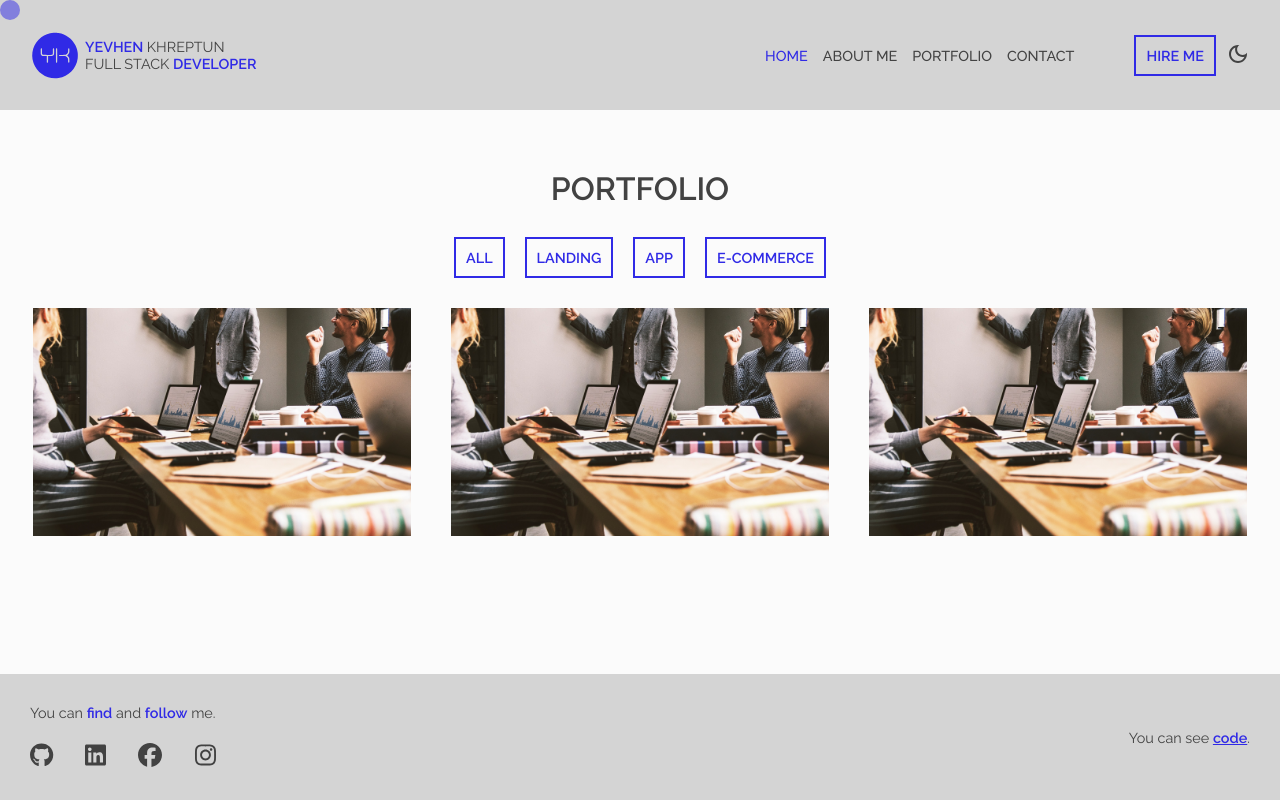
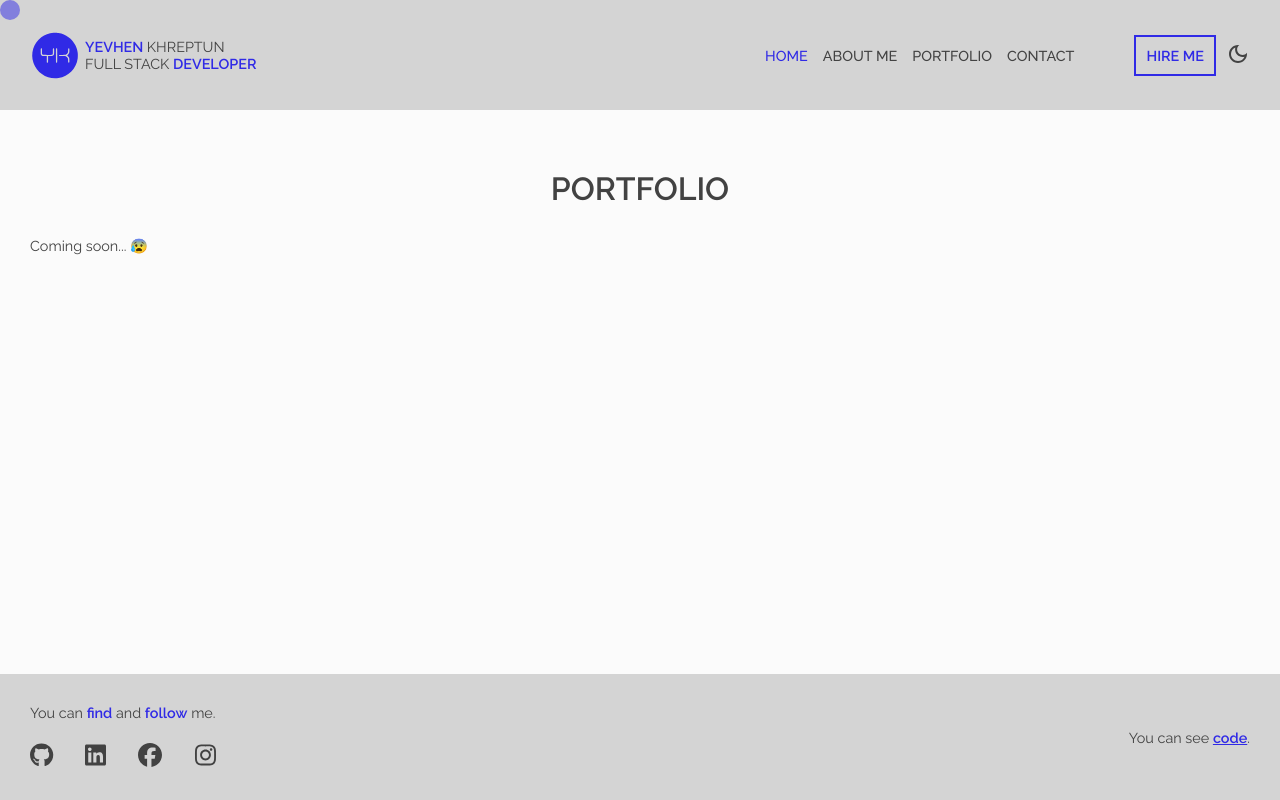
Before and after one commit to khreptunyevhen/react-portfolio, a React (Vite) app: page /portfolio in a window 1280 px wide. Built offline with nearby package versions, Linux system fonts and the light colour scheme.

Commit message:
Updated the portfolio page when dont have projects

```diff
--- a/src/components/Portfolio.jsx
+++ b/src/components/Portfolio.jsx
@@ -18,8 +18,14 @@ const Portfolio = () => {
     <section className="portfolio">
       <div className="container">
         <SectionTitle>Portfolio</SectionTitle>
-        <ProjectsTypeFilter projectTypes={projectTypes} />
-        <ProjectsBox allProjects={allProjects} />
+        {allProjects.length > 0 ? (
+          <>
+            <ProjectsTypeFilter projectTypes={projectTypes} />
+            <ProjectsBox allProjects={allProjects} />
+          </>
+        ) : (
+          <p>Coming soon... 😰</p>
+        )}
       </div>
     </section>
   );
--- a/src/source/info.js
+++ b/src/source/info.js
@@ -53,80 +53,80 @@ export const info = {
     },
   ],
   projects: [
-    {
-      id: 1,
-      title: "Personal portfolio",
-      type: "Landing",
-      description:
-        "Lorem ipsum dolor sit amet consectetur adipisicing elit. Dignissimos odit, labore cum, magni est reiciendis esse nihil id sunt saepe ullam velit molestias beatae voluptas tenetur nemo quisquam iure possimus. Aliquid culpa alias, cum, ducimus cupiditate nihil quaerat delectus facilis molestias eaque architecto odio saepe obcaecati ex ipsa provident debitis harum esse tempore itaque ea a nesciunt numquam similique. Nisi!",
-      shortDescription:
-        "Lorem ipsum dolor sit amet consectetur adipisicing elit.",
-      technology: {
-        title: "Technology",
-        skills: [
-          "HTML",
-          "CSS/SCSS",
-          "TailwindCSS",
-          "JavaScript",
-          "React",
-          "Debug",
-          "Responsive Design",
-          "BEM methodology",
-        ],
-      },
-      img: "./images/projects/gallery-1.jpg",
-      code: "",
-      preview: "",
-    },
-    {
-      id: 2,
-      title: "Polls Planet",
-      type: "App",
-      description:
-        "Lorem ipsum dolor sit amet consectetur adipisicing elit. Dignissimos odit, labore cum, magni est reiciendis esse nihil id sunt saepe ullam velit molestias beatae voluptas tenetur nemo quisquam iure possimus. Aliquid culpa alias, cum, ducimus cupiditate nihil quaerat delectus facilis molestias eaque architecto odio saepe obcaecati ex ipsa provident debitis harum esse tempore itaque ea a nesciunt numquam similique. Nisi!",
-      shortDescription:
-        "Lorem ipsum dolor sit amet consectetur adipisicing elit.",
-      technology: {
-        title: "Technology",
-        skills: [
-          "HTML",
-          "CSS/SCSS",
-          "TailwindCSS",
-          "JavaScript",
-          "React",
-          "Debug",
-          "Responsive Design",
-          "BEM methodology",
-        ],
-      },
-      img: "./images/projects/gallery-1.jpg",
-      code: "",
-      preview: "",
-    },
-    {
-      id: 3,
-      title: "Shoes store",
-      type: "e-commerce",
-      description:
-        "Lorem ipsum dolor sit amet consectetur adipisicing elit. Dignissimos odit, labore cum, magni est reiciendis esse nihil id sunt saepe ullam velit molestias beatae voluptas tenetur nemo quisquam iure possimus. Aliquid culpa alias, cum, ducimus cupiditate nihil quaerat delectus facilis molestias eaque architecto odio saepe obcaecati ex ipsa provident debitis harum esse tempore itaque ea a nesciunt numquam similique. Nisi!",
-      shortDescription:
-        "Lorem ipsum dolor sit amet consectetur adipisicing elit.",
-      technology: {
-        title: "Technology",
-        skills: [
-          "HTML",
-          "CSS/SCSS",
-          "TailwindCSS",
-          "JavaScript",
-          "React",
-          "Debug",
-          "Responsive Design",
-          "BEM methodology",
-        ],
-      },
-      img: "./images/projects/gallery-1.jpg",
-      code: "",
-      preview: "",
-    },
+    // {
+    //   id: 1,
+    //   title: "Personal portfolio",
+    //   type: "Landing",
+    //   description:
+    //     "Lorem ipsum dolor sit amet consectetur adipisicing elit. Dignissimos odit, labore cum, magni est reiciendis esse nihil id sunt saepe ullam velit molestias beatae voluptas tenetur nemo quisquam iure possimus. Aliquid culpa alias, cum, ducimus cupiditate nihil quaerat delectus facilis molestias eaque architecto odio saepe obcaecati ex ipsa provident debitis harum esse tempore itaque ea a nesciunt numquam similique. Nisi!",
+    //   shortDescription:
+    //     "Lorem ipsum dolor sit amet consectetur adipisicing elit.",
+    //   technology: {
+    //     title: "Technology",
+    //     skills: [
+    //       "HTML",
+    //       "CSS/SCSS",
+    //       "TailwindCSS",
+    //       "JavaScript",
+    //       "React",
+    //       "Debug",
+    //       "Responsive Design",
+    //       "BEM methodology",
+    //     ],
+    //   },
+    //   img: "./images/projects/gallery-1.jpg",
+    //   code: "",
+    //   preview: "",
+    // },
+    // {
+    //   id: 2,
+    //   title: "Polls Planet",
+    //   type: "App",
+    //   description:
+    //     "Lorem ipsum dolor sit amet consectetur adipisicing elit. Dignissimos odit, labore cum, magni est reiciendis esse nihil id sunt saepe ullam velit molestias beatae voluptas tenetur nemo quisquam iure possimus. Aliquid culpa alias, cum, ducimus cupiditate nihil quaerat delectus facilis molestias eaque architecto odio saepe obcaecati ex ipsa provident debitis harum esse tempore itaque ea a nesciunt numquam similique. Nisi!",
+    //   shortDescription:
+    //     "Lorem ipsum dolor sit amet consectetur adipisicing elit.",
+    //   technology: {
+    //     title: "Technology",
+    //     skills: [
+    //       "HTML",
+    //       "CSS/SCSS",
+    //       "TailwindCSS",
+    //       "JavaScript",
+    //       "React",
+    //       "Debug",
+    //       "Responsive Design",
+    //       "BEM methodology",
+    //     ],
+    //   },
+    //   img: "./images/projects/gallery-1.jpg",
+    //   code: "",
+    //   preview: "",
+    // },
+    // {
+    //   id: 3,
+    //   title: "Shoes store",
+    //   type: "e-commerce",
+    //   description:
+    //     "Lorem ipsum dolor sit amet consectetur adipisicing elit. Dignissimos odit, labore cum, magni est reiciendis esse nihil id sunt saepe ullam velit molestias beatae voluptas tenetur nemo quisquam iure possimus. Aliquid culpa alias, cum, ducimus cupiditate nihil quaerat delectus facilis molestias eaque architecto odio saepe obcaecati ex ipsa provident debitis harum esse tempore itaque ea a nesciunt numquam similique. Nisi!",
+    //   shortDescription:
+    //     "Lorem ipsum dolor sit amet consectetur adipisicing elit.",
+    //   technology: {
+    //     title: "Technology",
+    //     skills: [
+    //       "HTML",
+    //       "CSS/SCSS",
+    //       "TailwindCSS",
+    //       "JavaScript",
+    //       "React",
+    //       "Debug",
+    //       "Responsive Design",
+    //       "BEM methodology",
+    //     ],
+    //   },
+    //   img: "./images/projects/gallery-1.jpg",
+    //   code: "",
+    //   preview: "",
+    // },
   ],
 };
```
